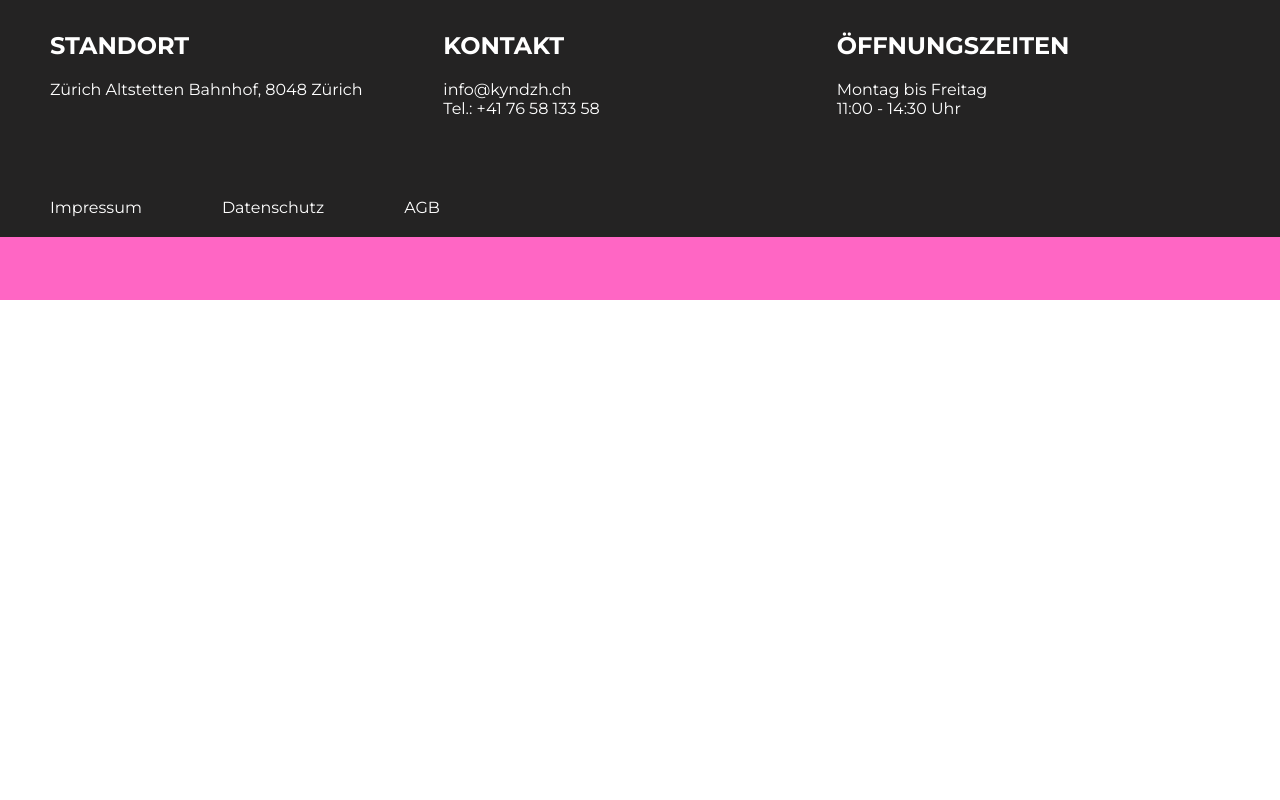
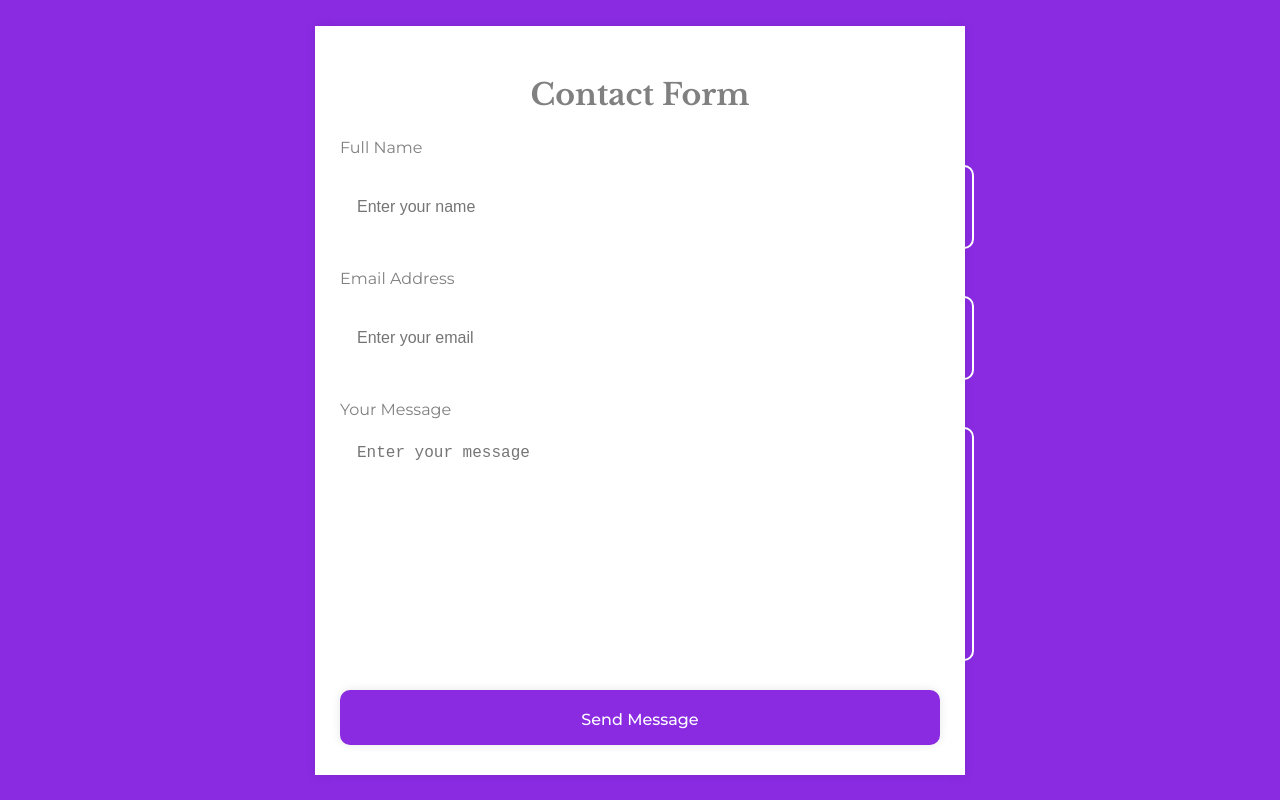
Before and after one commit to HeyTiina/kynd, a React (Create React App) app: page /KontaktScreen in a window 1280 px wide. Shown: the part 500-1300 px from the top of the page. Before the commit the page ends 800 px from the top, so only its background shows below. Built offline with nearby package versions, Linux system fonts and the light colour scheme.

Commit message:
form working

```diff
--- a/src/kontaktScreen/Formular.css
+++ b/src/kontaktScreen/Formular.css
@@ -0,0 +1,63 @@
+.contact {
+  display: flex;
+  justify-content: center;
+  align-items: center;
+  min-height: 100vh;
+  background-color: blueviolet;
+}
+
+form {
+  max-width: 600px;
+  width: 100%;
+  background-color: white;
+  padding: 25px 25px 30px;
+  box-shadow: 0 0 10px rgb(0, 0, 0, 0.1);
+  color: grey;
+  margin: 35px;
+}
+
+form h2 {
+  font-size: 30px;
+  text-align: center;
+}
+
+form .input-box {
+  margin-top: 20px;
+}
+
+.input-box .field {
+  width: 100%;
+  height: 50px;
+  background: transparent;
+  border: 2px solid white;
+  outline: none;
+  border-radius: 10px;
+  padding: 15px;
+  font-size: 16px;
+  color: gray;
+  margin-top: 8px;
+}
+
+.input-box .field.mess {
+  height: 200px;
+  resize: none;
+}
+
+form button {
+  width: 100%;
+  height: 55px;
+  background-color: blueviolet;
+  border: none;
+  border-radius: 10px;
+  box-shadow: 0 0 10px rgb(0, 0, 0, 0.1);
+  cursor: pointer;
+  font-size: 16px;
+  color: white;
+  font-weight: 500px;
+  margin-top: 25px;
+  transition: 0.5;
+}
+
+form button:hover {
+    background-color: antiquewhite;
+}
--- a/src/kontaktScreen/Formular.js
+++ b/src/kontaktScreen/Formular.js
@@ -1,14 +1,74 @@
-import React from 'react'
+import React from "react";
 import "./Formular.css";
 
 const Formular = () => {
+  const [result, setResult] = React.useState("");
+
+  const onSubmit = async (event) => {
+    event.preventDefault();
+    setResult("Sending....");
+    const formData = new FormData(event.target);
+
+    formData.append("access_key", "660a64a8-afe9-45db-9072-6cf5de4fbaa7");
+
+    const response = await fetch("https://api.web3forms.com/submit", {
+      method: "POST",
+      body: formData,
+    });
+
+    const data = await response.json();
+
+    if (data.success) {
+      setResult("Form Submitted Successfully");
+      event.target.reset();
+    } else {
+      console.log("Error", data);
+      setResult(data.message);
+    }
+  };
   return (
-    <section className='Formular'>
+    <section className="Formular">
+      <section className="contact">
+        <form onSubmit={onSubmit}>
+          <h2>Contact Form</h2>
 
+          <div className="input-box">
+            <label>Full Name</label>
+            <input
+              type="text"
+              className="field"
+              placeholder="Enter your name"
+              name="name"
+              required
+            />
+          </div>
 
+          <div className="input-box">
+            <label>Email Address</label>
+            <input
+              type="email"
+              className="field"
+              placeholder="Enter your email"
+              name="email"
+              required
+            />
+          </div>
 
+          <div className="input-box">
+            <label>Your Message</label>
+            <textarea
+              name="message"
+              className="field mess"
+              placeholder="Enter your message"
+              required
+            ></textarea>
+          </div>
+
+          <button type="submit">Send Message</button>
+        </form>
+      </section>
     </section>
-  )
-}
+  );
+};
 
-export default Formular
+export default Formular;
--- a/src/kontaktScreen/KontaktScreen.js
+++ b/src/kontaktScreen/KontaktScreen.js
@@ -1,5 +1,6 @@
 import React from 'react'
 import "./KontaktScreen.css";
+import Formular from './Formular';
 
 const KontaktScreen = () => {
   return (
@@ -13,6 +14,7 @@
           machen wir dein Event unvergesslich!
         </p>
       </div>
+      <Formular />
     </section>
   );
 }
```
